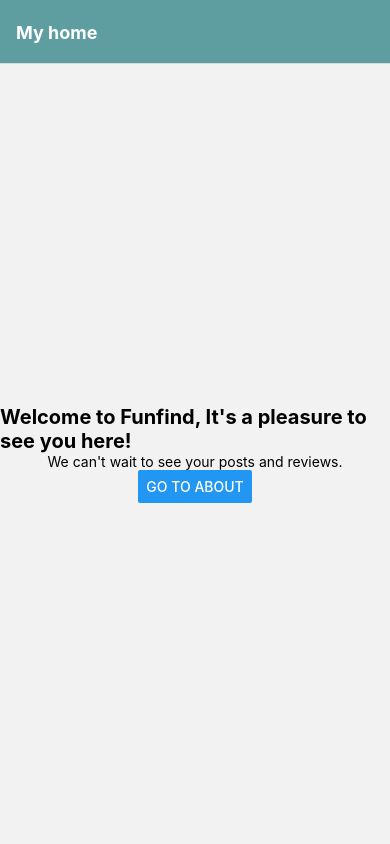
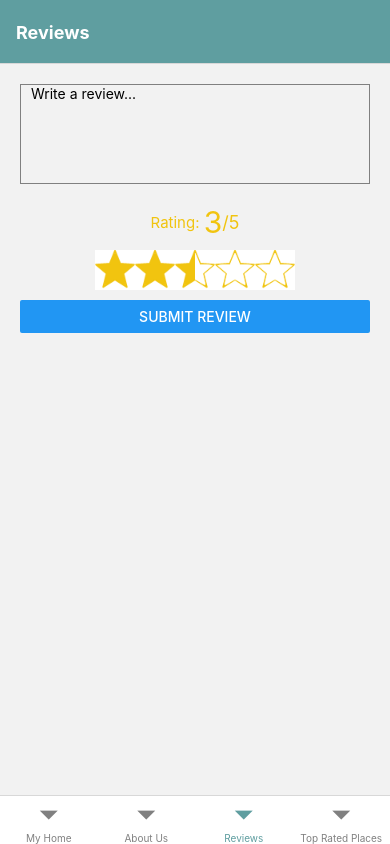
Before and after one commit to mengliyang2023/funfind, a React Native app: screen /Reviews in a window 390 px wide. Built offline with nearby package versions, Linux system fonts and the light colour scheme.

Commit message:
added  usercontext.js  features for the app.

```diff
--- a/App.js
+++ b/App.js
@@ -1,37 +1,35 @@
 import React from 'react';
 import { NavigationContainer } from '@react-navigation/native';
-import { createStackNavigator } from '@react-navigation/stack';
+import { createBottomTabNavigator } from '@react-navigation/bottom-tabs';
 import HomeScreen from './screens/HomeScreen';
 import AboutScreen from './screens/AboutScreen';
+import ReviewsScreen from './screens/ReviewsScreen';
+import TopRatedPlacesScreen from './screens/TopRatedPlacesScreen';
+import { UserProvider } from './screens/UserContext'; // Import the provider
 
-const Stack = createStackNavigator();
+const Tab = createBottomTabNavigator();
 
 function App() {
   return (
-    <NavigationContainer>
-      <Stack.Navigator initialRouteName="Home">
-        <Stack.Screen name="Home" component={HomeScreen} options={{
-          title: 'My home',
-          headerStyle: {
-            backgroundColor: '#5f9ea0',
-          },
-          headerTintColor: '#fff',
-          headerTitleStyle: {
-            fontWeight: 'bold',
-          },
-        }}/>
-        <Stack.Screen name="About" component={AboutScreen} options={{
-          title: 'About us',
-          headerStyle: {
-            backgroundColor: '#5f9ea0',
-          },
-          headerTintColor: '#fff',
-          headerTitleStyle: {
-            fontWeight: 'bold',
-          },
-        }}/>
-      </Stack.Navigator>
-    </NavigationContainer>
+    <UserProvider>
+      <NavigationContainer>
+        <Tab.Navigator
+          initialRouteName="Home"
+          screenOptions={{
+            tabBarActiveTintColor: '#5f9ea0',
+            tabBarInactiveTintColor: 'gray',
+            headerStyle: { backgroundColor: '#5f9ea0' },
+            headerTintColor: '#fff',
+            headerTitleStyle: { fontWeight: 'bold' }
+          }}
+        >
+          <Tab.Screen name="Home" component={HomeScreen} options={{ title: 'My Home' }} />
+          <Tab.Screen name="About" component={AboutScreen} options={{ title: 'About Us' }} />
+          <Tab.Screen name="Reviews" component={ReviewsScreen} options={{ title: 'Reviews' }} />
+          <Tab.Screen name="Top Rated Places" component={TopRatedPlacesScreen} options={{ title: 'Top Rated Places' }} />
+        </Tab.Navigator>
+      </NavigationContainer>
+    </UserProvider>
   );
 }
 
--- a/screens/AboutScreen.js
+++ b/screens/AboutScreen.js
@@ -1,9 +1,9 @@
-import React, { useState } from 'react';
+import React, { useContext } from 'react';
 import { View, Text, Button, TextInput, StyleSheet } from 'react-native';
+import UserContext from './UserContext'; // Import the context
 
 function AboutScreen({ navigation }) {
-  // State for managing TextInput content
-  const [feedback, setFeedback] = useState('');
+  const { userName, setUserName } = useContext(UserContext); // Use context
 
   return (
     <View style={styles.container}>
@@ -13,17 +13,16 @@ function AboutScreen({ navigation }) {
       </Text>
       <TextInput
         style={styles.input}
-        placeholder="Enter your feedback"
-        value={feedback}
-        onChangeText={setFeedback} // Update the feedback state on text change
+        placeholder="Enter your name"
+        value={userName}
+        onChangeText={text => setUserName(text)} // Update the user name on text change
       />
-      <Button title="Submit Feedback" onPress={() => alert("Feedback Submitted: " + feedback)} />
+      <Button title="Update Name" onPress={() => alert("Name Updated: " + userName)} />
       <Button title="Go to Home" onPress={() => navigation.navigate('Home')} />
     </View>
   );
 }
 
-// Styles for the component
 const styles = StyleSheet.create({
   container: {
     flex: 1,
--- a/screens/HomeScreen.js
+++ b/screens/HomeScreen.js
@@ -1,17 +1,33 @@
-import React from 'react';
-import { View, Text, Button } from 'react-native';
+import React, { useContext } from 'react';
+import { View, Text, Button, StyleSheet, Platform } from 'react-native';
+import UserContext from './UserContext';
 
 function HomeScreen({ navigation }) {
+  const { userName } = useContext(UserContext);
+
   return (
-    <View style={{ flex: 1, alignItems: 'center', justifyContent: 'center' }}>
-      <Text style={{fontSize: 20, fontWeight: 'bold'}}>Welcome to Funfind, It's a pleasure to see you here!</Text>
-      <Text>We can't wait to see your posts and reviews.</Text>
-      <Button
-        title="Go to About"
-        onPress={() => navigation.navigate('About')}
-      />
+    <View style={styles.container}>
+      <Text style={styles.welcomeText}>Welcome {userName}, It's a pleasure to see you here!</Text>
+
+
     </View>
   );
 }
 
+const styles = StyleSheet.create({
+  container: {
+    flex: 1,
+    justifyContent: 'center',
+    alignItems: 'center',
+    padding: 20,
+    backgroundColor: '#fff',
+  },
+  welcomeText: {
+    fontSize: 20,
+    fontWeight: 'bold',
+    color: '#333',
+  }
+});
+
+
 export default HomeScreen;
--- /dev/null
+++ b/screens/ReviewsScreen.js
@@ -0,0 +1,54 @@
+import React, { useContext, useState } from 'react';
+import { View, TextInput, Button, StyleSheet } from 'react-native';
+import { Rating } from 'react-native-ratings';
+import UserContext from './UserContext';
+
+function ReviewsScreen() {
+  const [reviewText, setReviewText] = useState('');
+  const [rating, setRating] = useState(3);  // Starts with a default rating of 3
+  const { addReview } = useContext(UserContext);
+
+  const handleAddReview = () => {
+    addReview({
+      text: reviewText,
+      rating: rating,  // Include the rating in your review object
+      date: new Date().toISOString(),
+    });
+    setReviewText('');  // Clear input after submission
+    alert('Review added!');
+  };
+
+  return (
+    <View style={styles.container}>
+      <TextInput
+        style={styles.input}
+        placeholder="Write a review..."
+        value={reviewText}
+        onChangeText={setReviewText}
+        multiline
+      />
+      <Rating
+        showRating
+        onFinishRating={setRating}
+        style={{ paddingVertical: 10 }}
+      />
+      <Button title="Submit Review" onPress={handleAddReview} />
+    </View>
+  );
+}
+
+const styles = StyleSheet.create({
+  container: {
+    flex: 1,
+    padding: 20,
+  },
+  input: {
+    height: 100,
+    borderColor: 'gray',
+    borderWidth: 1,
+    marginBottom: 10,
+    paddingHorizontal: 10,
+  }
+});
+
+export default ReviewsScreen;
--- /dev/null
+++ b/screens/TopRatedPlacesScreen.js
@@ -0,0 +1,42 @@
+import React, { useContext } from 'react';
+import { View, Text, FlatList, StyleSheet } from 'react-native';
+import UserContext from './UserContext';
+
+function TopRatedPlacesScreen() {
+  const { topRatedPlaces } = useContext(UserContext);
+
+  return (
+    <View style={styles.container}>
+      <FlatList
+        data={topRatedPlaces}
+        keyExtractor={item => item.placeId.toString()}
+        renderItem={({ item }) => (
+          <View style={styles.item}>
+            <Text style={styles.title}>{item.name}</Text> // Displaying the place name
+            <Text>{item.rating.toFixed(1)} Stars</Text>
+            <Text>{item.reviewCount} Reviews</Text>
+          </View>
+        )}
+      />
+    </View>
+  );
+}
+
+
+const styles = StyleSheet.create({
+  container: {
+    flex: 1,
+    padding: 20,
+  },
+  item: {
+    padding: 10,
+    borderBottomWidth: 1,
+    borderBottomColor: '#ccc'
+  },
+  title: {
+    fontSize: 18,
+    fontWeight: 'bold',
+  }
+});
+
+export default TopRatedPlacesScreen;
--- /dev/null
+++ b/screens/UserContext.js
@@ -0,0 +1,56 @@
+import React, { createContext, useState, useEffect } from 'react';
+
+const UserContext = createContext();
+
+export const UserProvider = ({ children }) => {
+  const [userName, setUserName] = useState('Guest');
+  const [reviews, setReviews] = useState([]);
+  const [topRatedPlaces, setTopRatedPlaces] = useState([]);
+
+  const addReview = (review) => {
+    // Assuming `review` contains place details such as `placeName` and `placeId`
+    setReviews(prevReviews => [...prevReviews, review]);
+  };
+
+  useEffect(() => {
+    const updateTopRatedPlaces = () => {
+      const newTopRatedPlaces = reviews.reduce((acc, review) => {
+        const existing = acc.find(p => p.placeId === review.placeId);
+        if (existing) {
+          // Updating existing place with new average rating and incrementing review count
+          existing.rating = (existing.rating * existing.reviewCount + review.rating) / (existing.reviewCount + 1);
+          existing.reviewCount += 1;
+        } else {
+          // Adding a new place to the list
+          acc.push({
+            placeId: review.placeId,
+            name: review.placeName, // Ensure you capture name here
+            rating: review.rating,
+            reviewCount: 1
+          });
+        }
+        return acc;
+      }, []);
+      setTopRatedPlaces(newTopRatedPlaces);
+    };
+
+    updateTopRatedPlaces();
+  }, [reviews]);
+
+
+  const value = {
+    userName,
+    setUserName,
+    reviews,
+    addReview,
+    topRatedPlaces
+  };
+
+  return (
+    <UserContext.Provider value={value}>
+      {children}
+    </UserContext.Provider>
+  );
+};
+
+export default UserContext;
```
Also changed, not shown: package.json (+6 -3 lines), 1 other file (tests, documents, lock files or other folders).
